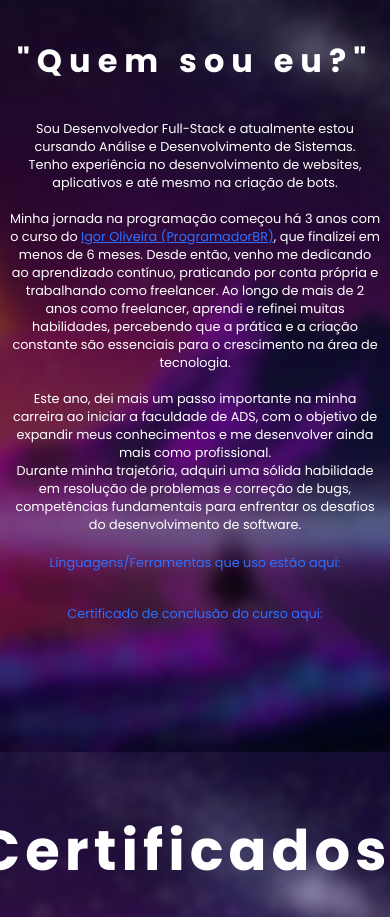
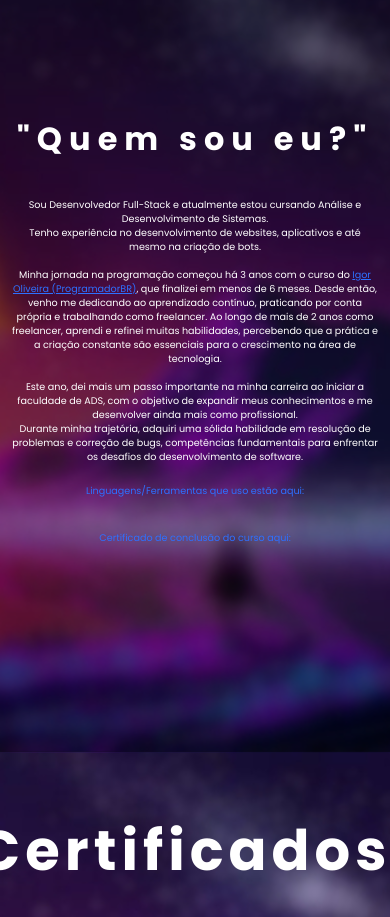
Before and after one commit to dKally/portfolio, a plain HTML site: page index.html in a window 390 px wide. Shown: the part 1780-2697 px from the top of the page. Drawn offline with Linux system fonts and the light colour scheme.

Commit message:
Add files via upload

```diff
--- a/scripts/script.js
+++ b/scripts/script.js
@@ -139,7 +139,7 @@ window.addEventListener("scroll", function () {
   setTimeout(() => {
     scrolled = false;
     body.classList.remove("overflow-hidden");
-  }, 700);
+  }, 1000);
 
   if (currentScroll > lastScrollTop) {
     toggleDownSection();
@@ -171,7 +171,7 @@ window.addEventListener("touchend", function (event) {
 
     setTimeout(() => {
       scrolled = false;
-    }, 700);
+    }, 1000);
   }
 });
 
--- a/styles/style.css
+++ b/styles/style.css
@@ -1155,14 +1155,14 @@ html {
 
   .description-about-me {
     max-width: 95%;
-    font-size: 0.8rem;
+    font-size: 0.6rem;
   }
 
   .linkToTools {
-    font-size: 0.8rem;
+    font-size: 0.6rem;
   }
 
   .linkToCert {
-    font-size: 0.8rem;
+    font-size: 0.6rem;
   }
 }
```
